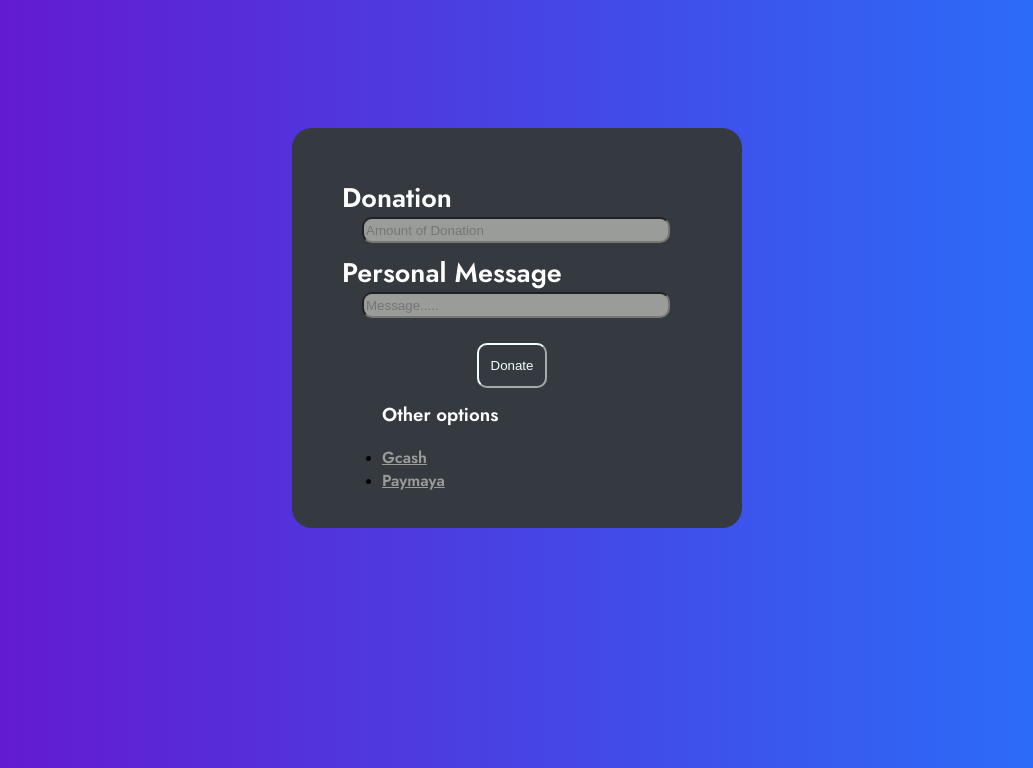
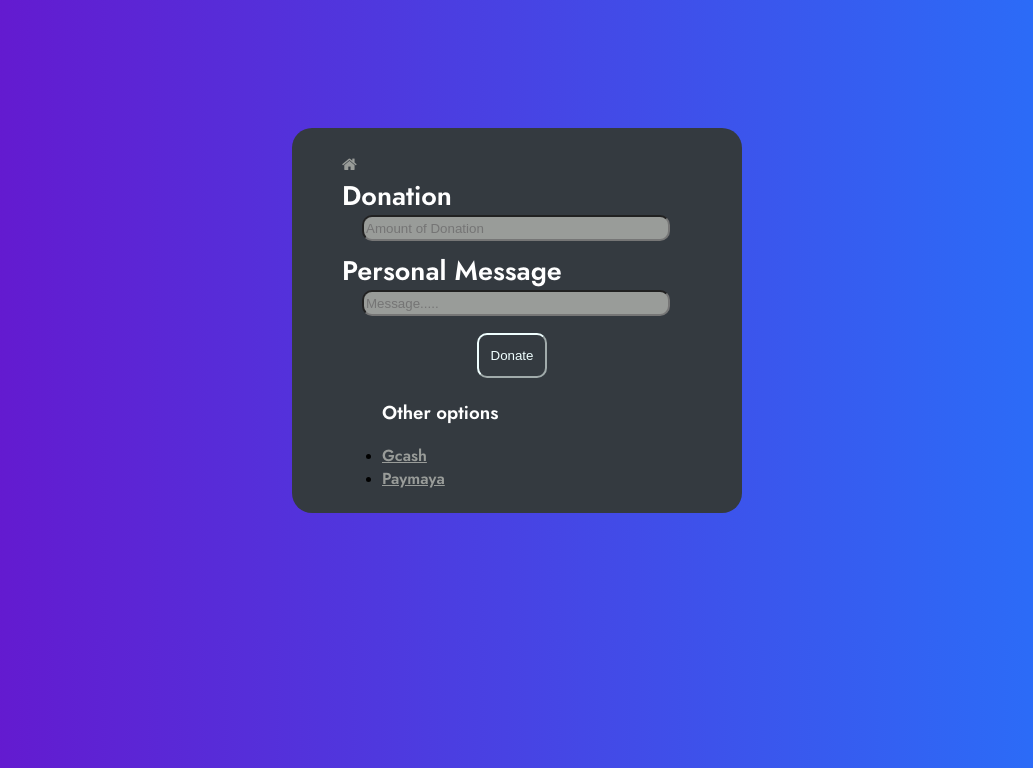
Before and after one commit to DynielleRyan/IM2_Compassion, a PHP site: page /payment.php in a window 1280 px wide. Shown: the top 768 px of the page, without its empty margins (123-1156 px from the left). Run offline with PHP 8.4, Linux system fonts and the light colour scheme.

Commit message:
Added Home Button In payment.php

```diff
--- a/Webpages/CSS/payment.css
+++ b/Webpages/CSS/payment.css
@@ -21,7 +21,7 @@
 
 .button{
     position: absolute;
-    top: 240px;
+    top: 230px;
     left: 210px;
     margin: -25px 0 0 -25px;
     background-color: transparent;
@@ -39,6 +39,20 @@
     border-radius: 10px;
     border: none;
     color: azure;
+}
+
+.btn{
+background-color: transparent;
+border: none;
+color: #999c99 ;
+}
+
+.btn:hover{
+
+border: none;
+background-color: transparent;
+color: #ffff;
+
 }
 
 
@@ -71,12 +85,12 @@ label{
 
 .card{
     position:relative;
-    height: 350px;
+    height: 360px;
     width: 400px;
     justify-content: center;
     border-radius: 20px;
     margin: 0 auto;
-    padding-top: 50px;
+    padding-top: 25px;
     padding-left: 50px;
     background-color: #343a40;
 
--- a/Webpages/payment.php
+++ b/Webpages/payment.php
@@ -5,12 +5,15 @@
     <meta charset="UTF-8">
     <meta http-equiv="X-UA-Compatible" content="IE=edge">
     <meta name="viewport" content="width=device-width, initial-scale=1.0">
+    <link rel="stylesheet" href="https://cdnjs.cloudflare.com/ajax/libs/font-awesome/4.7.0/css/font-awesome.min.css">
     <link rel="stylesheet" href="./css/payment.css">
     <title>Billing page</title>
 </head>
 <body>
 
     <form  class="card"action="../includes/payment.inc.php" method="post">
+    <a class="btn"href="index.php"><i class="fa fa-home"></i></a>
+    <br>
         <label>Donation</label>
         <br>
         <input type="number" name="amount" placeholder="Amount of Donation" required>
@@ -18,7 +21,6 @@
         <label>Personal Message</label>
         <br>
         <input type="text-area" name ="message"placeholder="Message.....">
-        <!-- <input type="hidden" value=""> -->
         <br><br>
         <button class="button" type="submit" name="submit" value="submit">Donate</button>
         <br><br><br>
```
